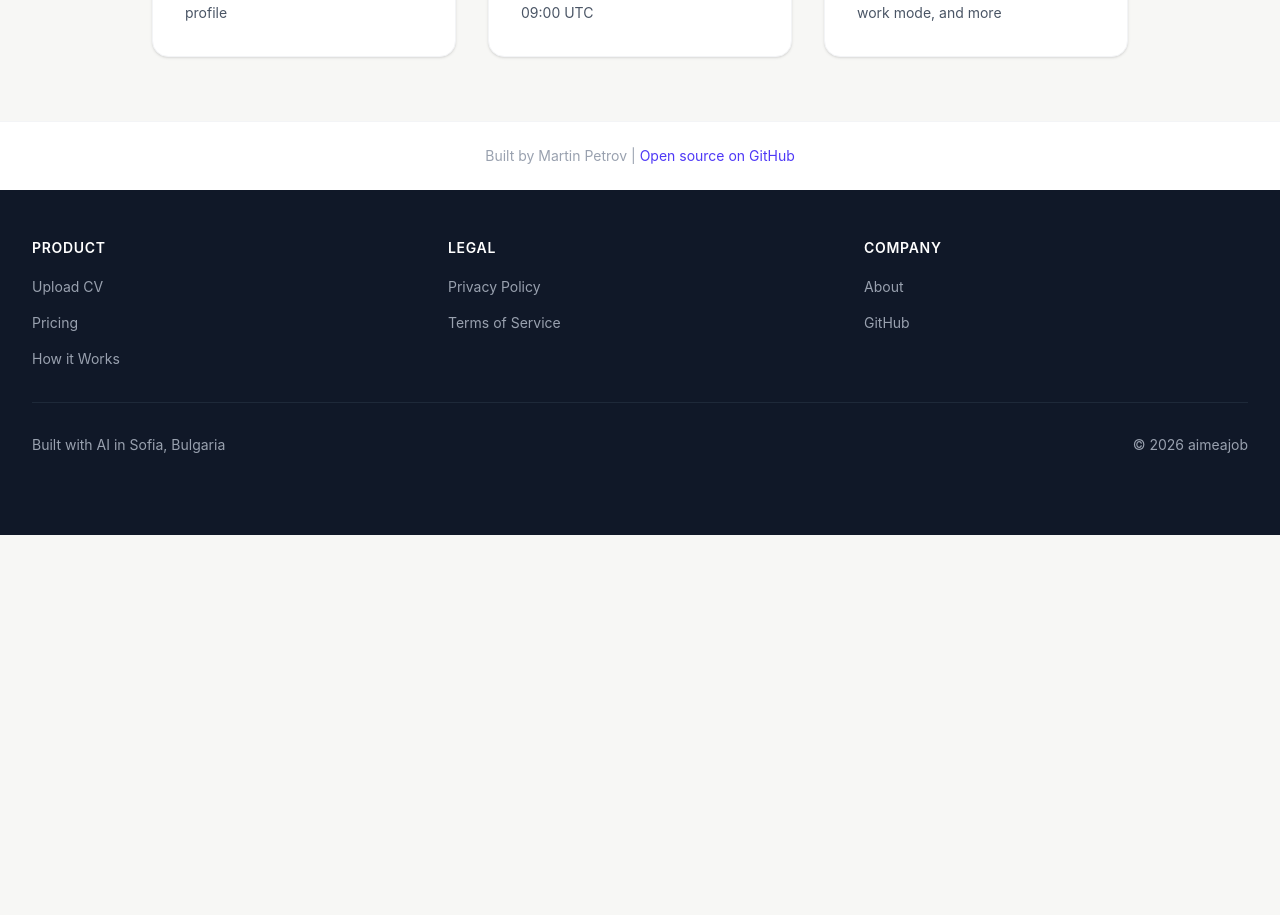
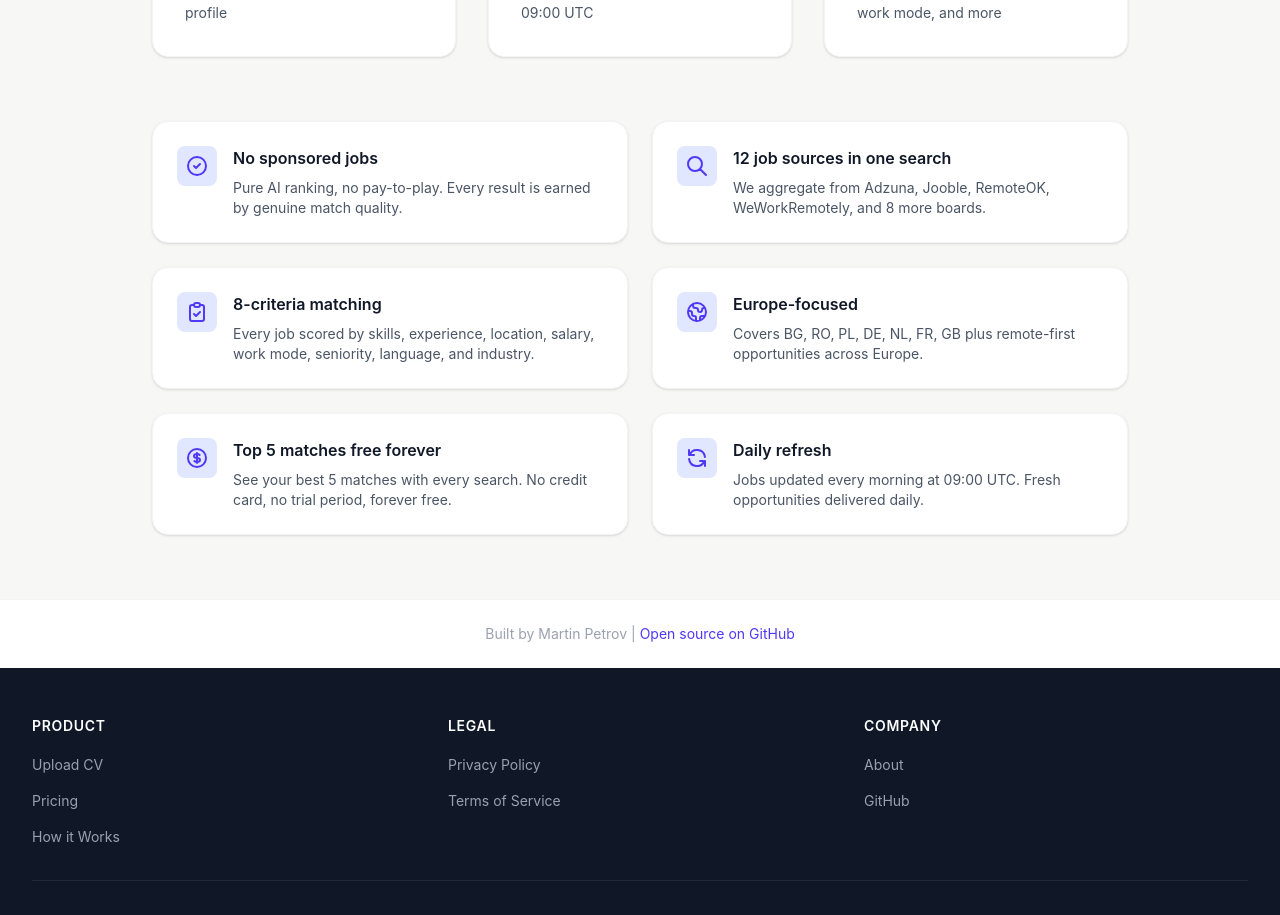
Before and after one commit to MartinPetrov8/AI-me-a-job, a Next.js app: page / in a window 1280 px wide. Shown: the part 1164-2079 px from the top of the page. Before the commit the page ends 1699 px from the top, so only its background shows below. Built offline with nearby package versions, Linux system fonts and the light colour scheme; no server answers; the database is empty.

Commit message:
feat(S-03): Features Grid (6 features)

```diff
--- a/src/app/home-client.tsx
+++ b/src/app/home-client.tsx
@@ -201,6 +201,92 @@ export default function HomeClient() {
             </p>
           </motion.div>
         </div>
+
+        <div className="mt-16 grid grid-cols-1 md:grid-cols-2 gap-6">
+          <div className="bg-white rounded-2xl border border-gray-100 shadow-sm p-6">
+            <div className="flex items-start gap-4">
+              <div className="flex-shrink-0 w-10 h-10 rounded-lg bg-indigo-100 flex items-center justify-center">
+                <svg className="w-6 h-6 text-indigo-600" fill="none" stroke="currentColor" viewBox="0 0 24 24">
+                  <path strokeLinecap="round" strokeLinejoin="round" strokeWidth={2} d="M9 12l2 2 4-4m6 2a9 9 0 11-18 0 9 9 0 0118 0z" />
+                </svg>
+              </div>
+              <div>
+                <h4 className="font-semibold text-gray-900 mb-2">No sponsored jobs</h4>
+                <p className="text-sm text-gray-600">Pure AI ranking, no pay-to-play. Every result is earned by genuine match quality.</p>
+              </div>
+            </div>
+          </div>
+
+          <div className="bg-white rounded-2xl border border-gray-100 shadow-sm p-6">
+            <div className="flex items-start gap-4">
+              <div className="flex-shrink-0 w-10 h-10 rounded-lg bg-indigo-100 flex items-center justify-center">
+                <svg className="w-6 h-6 text-indigo-600" fill="none" stroke="currentColor" viewBox="0 0 24 24">
+                  <path strokeLinecap="round" strokeLinejoin="round" strokeWidth={2} d="M21 21l-6-6m2-5a7 7 0 11-14 0 7 7 0 0114 0z" />
+                </svg>
+              </div>
+              <div>
+                <h4 className="font-semibold text-gray-900 mb-2">12 job sources in one search</h4>
+                <p className="text-sm text-gray-600">We aggregate from Adzuna, Jooble, RemoteOK, WeWorkRemotely, and 8 more boards.</p>
+              </div>
+            </div>
+          </div>
+
+          <div className="bg-white rounded-2xl border border-gray-100 shadow-sm p-6">
+            <div className="flex items-start gap-4">
+              <div className="flex-shrink-0 w-10 h-10 rounded-lg bg-indigo-100 flex items-center justify-center">
+                <svg className="w-6 h-6 text-indigo-600" fill="none" stroke="currentColor" viewBox="0 0 24 24">
+                  <path strokeLinecap="round" strokeLinejoin="round" strokeWidth={2} d="M9 5H7a2 2 0 00-2 2v12a2 2 0 002 2h10a2 2 0 002-2V7a2 2 0 00-2-2h-2M9 5a2 2 0 002 2h2a2 2 0 002-2M9 5a2 2 0 012-2h2a2 2 0 012 2m-6 9l2 2 4-4" />
+                </svg>
+              </div>
+              <div>
+                <h4 className="font-semibold text-gray-900 mb-2">8-criteria matching</h4>
+                <p className="text-sm text-gray-600">Every job scored by skills, experience, location, salary, work mode, seniority, language, and industry.</p>
+              </div>
+            </div>
+          </div>
+
+          <div className="bg-white rounded-2xl border border-gray-100 shadow-sm p-6">
+            <div className="flex items-start gap-4">
+              <div className="flex-shrink-0 w-10 h-10 rounded-lg bg-indigo-100 flex items-center justify-center">
+                <svg className="w-6 h-6 text-indigo-600" fill="none" stroke="currentColor" viewBox="0 0 24 24">
+                  <path strokeLinecap="round" strokeLinejoin="round" strokeWidth={2} d="M3.055 11H5a2 2 0 012 2v1a2 2 0 002 2 2 2 0 012 2v2.945M8 3.935V5.5A2.5 2.5 0 0010.5 8h.5a2 2 0 012 2 2 2 0 104 0 2 2 0 012-2h1.064M15 20.488V18a2 2 0 012-2h3.064M21 12a9 9 0 11-18 0 9 9 0 0118 0z" />
+                </svg>
+              </div>
+              <div>
+                <h4 className="font-semibold text-gray-900 mb-2">Europe-focused</h4>
+                <p className="text-sm text-gray-600">Covers BG, RO, PL, DE, NL, FR, GB plus remote-first opportunities across Europe.</p>
+              </div>
+            </div>
+          </div>
+
+          <div className="bg-white rounded-2xl border border-gray-100 shadow-sm p-6">
+            <div className="flex items-start gap-4">
+              <div className="flex-shrink-0 w-10 h-10 rounded-lg bg-indigo-100 flex items-center justify-center">
+                <svg className="w-6 h-6 text-indigo-600" fill="none" stroke="currentColor" viewBox="0 0 24 24">
+                  <path strokeLinecap="round" strokeLinejoin="round" strokeWidth={2} d="M12 8c-1.657 0-3 .895-3 2s1.343 2 3 2 3 .895 3 2-1.343 2-3 2m0-8c1.11 0 2.08.402 2.599 1M12 8V7m0 1v8m0 0v1m0-1c-1.11 0-2.08-.402-2.599-1M21 12a9 9 0 11-18 0 9 9 0 0118 0z" />
+                </svg>
+              </div>
+              <div>
+                <h4 className="font-semibold text-gray-900 mb-2">Top 5 matches free forever</h4>
+                <p className="text-sm text-gray-600">See your best 5 matches with every search. No credit card, no trial period, forever free.</p>
+              </div>
+            </div>
+          </div>
+
+          <div className="bg-white rounded-2xl border border-gray-100 shadow-sm p-6">
+            <div className="flex items-start gap-4">
+              <div className="flex-shrink-0 w-10 h-10 rounded-lg bg-indigo-100 flex items-center justify-center">
+                <svg className="w-6 h-6 text-indigo-600" fill="none" stroke="currentColor" viewBox="0 0 24 24">
+                  <path strokeLinecap="round" strokeLinejoin="round" strokeWidth={2} d="M4 4v5h.582m15.356 2A8.001 8.001 0 004.582 9m0 0H9m11 11v-5h-.581m0 0a8.003 8.003 0 01-15.357-2m15.357 2H15" />
+                </svg>
+              </div>
+              <div>
+                <h4 className="font-semibold text-gray-900 mb-2">Daily refresh</h4>
+                <p className="text-sm text-gray-600">Jobs updated every morning at 09:00 UTC. Fresh opportunities delivered daily.</p>
+              </div>
+            </div>
+          </div>
+        </div>
       </section>
 
       <footer className="border-t border-gray-100 bg-white py-6 text-center text-gray-400 text-sm">
```
Also changed, not shown: .antfarm/repo-map.txt, progress.txt, 1 other file (tests, documents, lock files or other folders).
